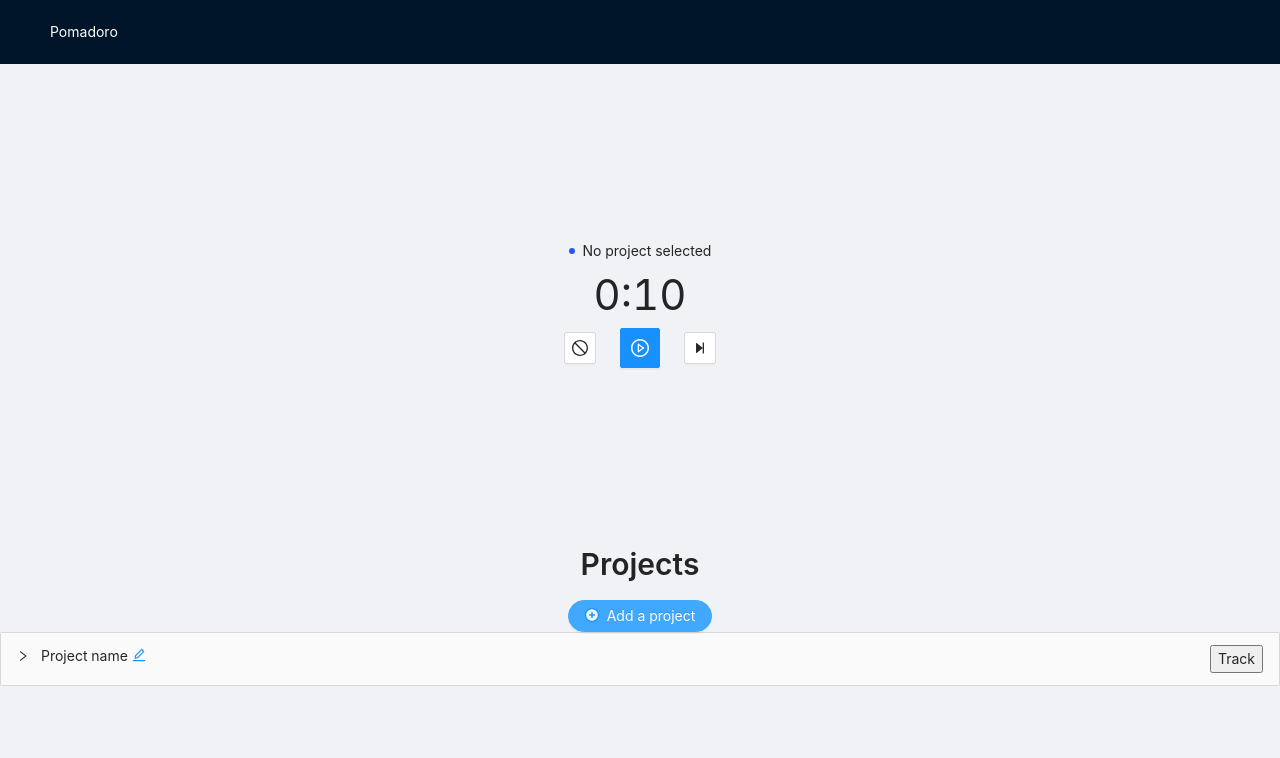
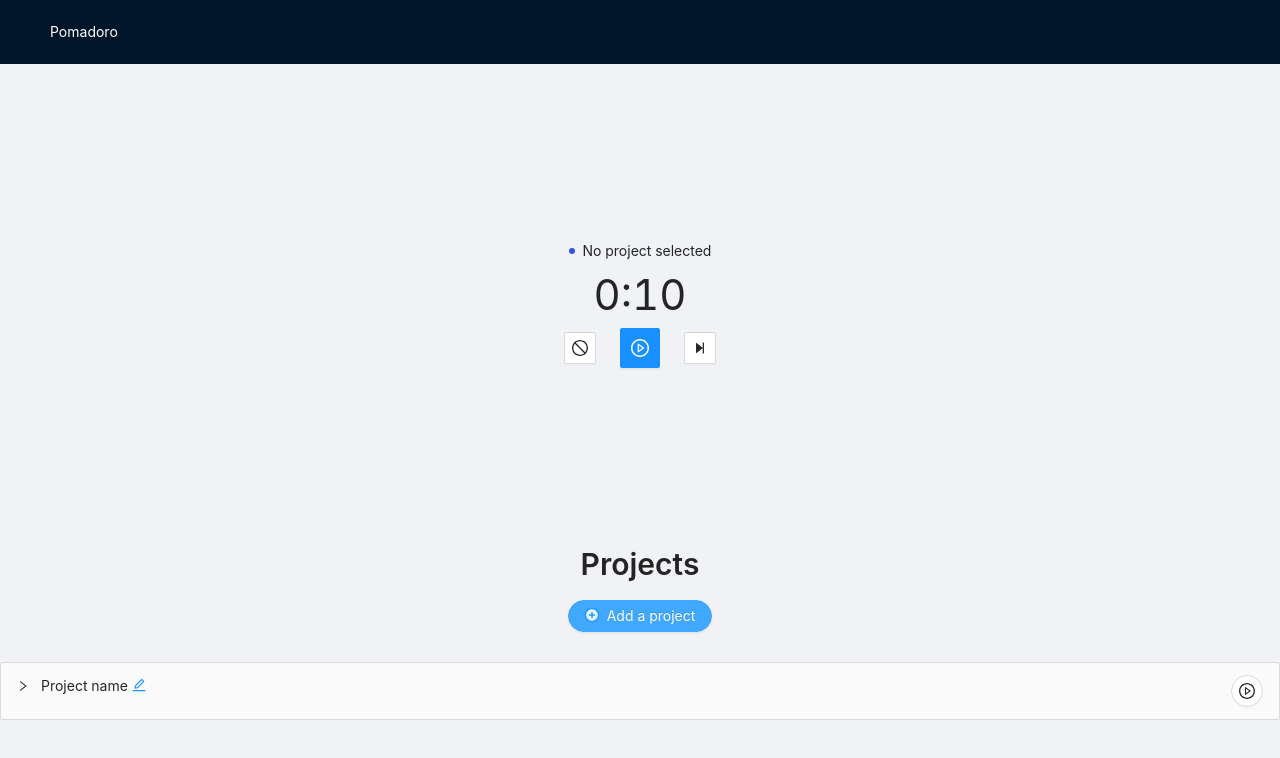
Before and after one commit to Furetur/pomadoro, a React (Vite) app: page / in a window 1280 px wide. Both pictures are taken after a click on the button "Add a project". Shown: the top 758 px of the page. Built offline with nearby package versions, Linux system fonts and the light colour scheme; the HTML template or start-up script is replaced by a standard one.

Commit message:
global markup improvements

```diff
--- a/src/components/ProjectsList/ProjectListItemActions.tsx
+++ b/src/components/ProjectsList/ProjectListItemActions.tsx
@@ -2,6 +2,8 @@ import React, {ReactElement, useContext} from 'react';
 import Project from '../../models/Project';
 import mainStoreContext from '../../context/MainStoreContext';
 import {useObserver} from 'mobx-react';
+import {Button} from 'antd';
+import {PlayCircleTwoTone, PlayCircleOutlined} from '@ant-design/icons';
 
 interface Props {
 	project: Project;
@@ -12,16 +14,17 @@ export default function ProjectListItemActions({project}: Props): ReactElement {
 	return useObserver(() => (
 		<div className="project-list-item-buttons">
 			{mainStore.isTicking ? (
-				<button type="button" onClick={() => mainStore.switchProject(project)}>
-					Switch
-				</button>
+				<Button
+					shape="circle"
+					icon={<PlayCircleOutlined />}
+					onClick={() => mainStore.switchProject(project)}
+				 />
 			) : (
-				<button
-					type="button"
+				<Button
+					shape="circle"
+					icon={<PlayCircleOutlined />}
 					onClick={() => mainStore.startProjectLoop(project)}
-				>
-					Track
-				</button>
+				 />
 			)}
 		</div>
 	));
--- a/src/components/ProjectsList/ProjectsList.tsx
+++ b/src/components/ProjectsList/ProjectsList.tsx
@@ -7,7 +7,7 @@ import AddProjectButton from './AddProjectButton';
 import './ProjectsList.css';
 import RightAllignedHorizontalList from '../RightAllignedHorizontalList/RightAllignedHorizontalList';
 import FancyList from '../FancyList/FancyList';
-import {List, Collapse, Col, Typography, Row} from 'antd';
+import {List, Collapse, Col, Typography, Row, Space} from 'antd';
 import LoopTemplateEditor from '../LoopTemplateEditor/LoopTemplateEditor';
 import ProjectListItemActions from './ProjectListItemActions';
 
@@ -21,7 +21,7 @@ export default function ProjectsList(): ReactElement {
 					<Typography.Title level={2}>Projects</Typography.Title>
 				</Col>
 			</Row>
-			<Row justify="center">
+			<Row justify="center" style={{marginBottom: '30px'}}>
 				<Col>
 					<AddProjectButton
 						onAddProject={(project) => setEditingProjectId(project.id)}
```
